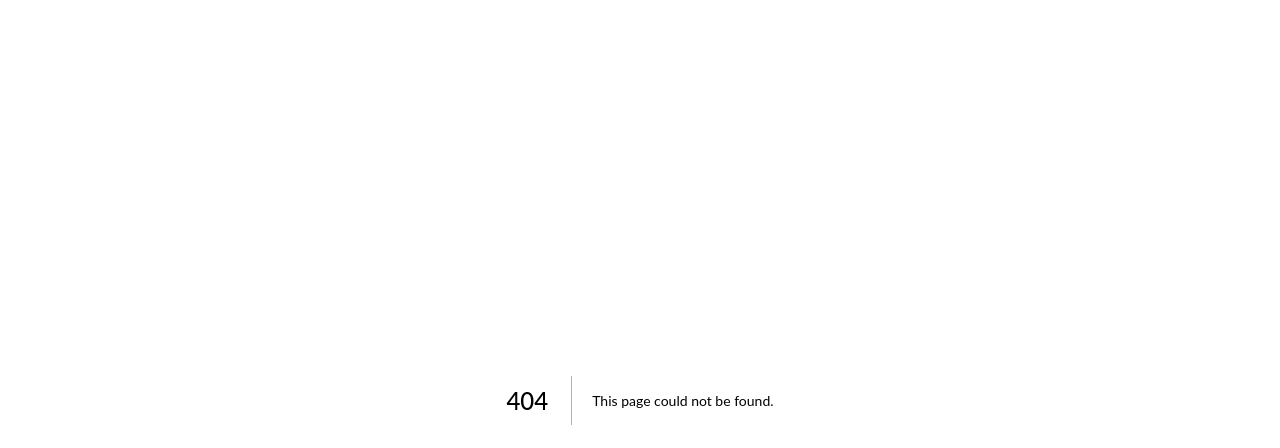
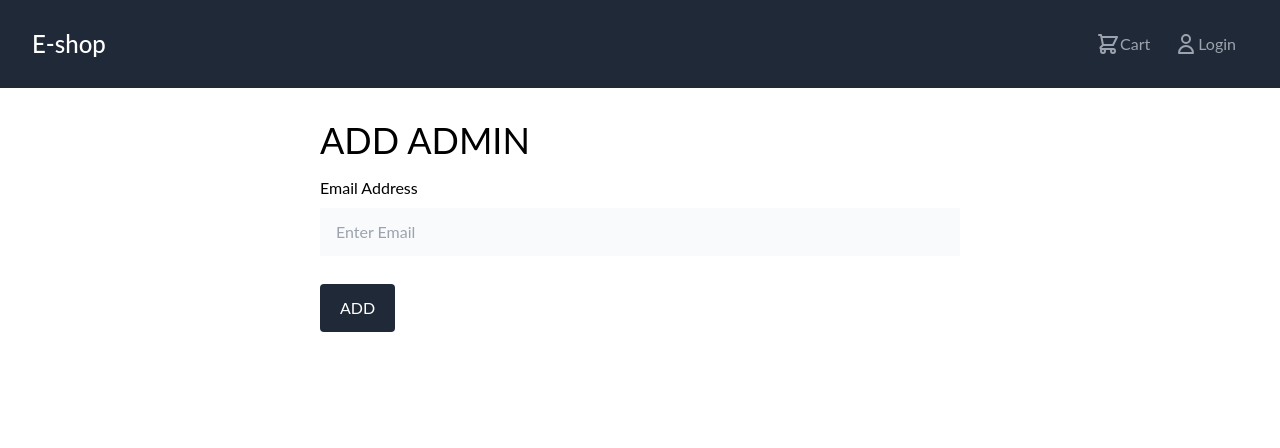
Before and after one commit to Rakib544/e-shop, a Next.js app: page /addAdmin in a window 1280 px wide. Before the commit this address had no page. Shown: the top 448 px of the page. Built offline with nearby package versions, Linux system fonts and the light colour scheme; no server answers.

Commit message:
admin functionlity done

```diff
--- a/components/Navbar/Navbar.tsx
+++ b/components/Navbar/Navbar.tsx
@@ -26,6 +26,7 @@ const NavBar = (): JSX.Element => {
     const router = useRouter();
 
     const userData = useSelector((state: RootStateOrAny) => state.userInfo.userInfo);
+
     return (
         <Disclosure as="nav" className="bg-gray-800 py-3">
             {({ open }) => (
@@ -52,7 +53,7 @@ const NavBar = (): JSX.Element => {
                                                 <span>Login</span>
                                             </button>
                                         )
-                                        : <ProfileDropDown />
+                                        : <ProfileDropDown email={userData.email}/>
                                 }
                             </div>
                         </div>
--- a/components/Navbar/ProfileDropDown.tsx
+++ b/components/Navbar/ProfileDropDown.tsx
@@ -3,16 +3,14 @@ import { Disclosure, Menu, Transition } from '@headlessui/react';
 import { Fragment } from 'react'
 import { handleSignOut } from '../../lib/auth';
 import Link from 'next/link';
+import { useEffect } from 'react';
+import { useState } from 'react';
 
 function classNames(...classes) {
     return classes.filter(Boolean).join(' ')
 }
 
 const adminOption = [
-    {
-        link: '/userOrders',
-        text: 'User Order'
-    },
     {
         link: '/addproduct',
         text: 'Add Product'
@@ -23,7 +21,27 @@ const adminOption = [
     },
 ]
 
-const ProfileDropDown = (): JSX.Element => {
+const userOption = [
+    {
+        link: '/userOrders',
+        text: 'User Order'
+    }
+]
+type Props = {
+    email: string
+}
+
+const ProfileDropDown = ({ email }: Props): JSX.Element => {
+    const [adminList, setAdminList] = useState([]);
+
+    useEffect(() => {
+        fetch('http://localhost:8080/allAdmins')
+            .then(res => res.json())
+            .then(data => setAdminList(data))
+    }, [])
+
+    const isAdmin = adminList.find(admin => admin.data.email === email);
+
     return (
         <Menu as="div" className="ml-3 relative">
             {({ open }) => (
@@ -52,6 +70,9 @@ const ProfileDropDown = (): JSX.Element => {
                             static
                             className="origin-top-right absolute right-0 mt-2 w-48 rounded-md shadow-lg py-1 bg-white ring-1 ring-black ring-opacity-5 focus:outline-none"
                         >
+                            {isAdmin
+                                ? (
+                                    <>
                                         {
                                             adminOption?.map(option => (
                                                 <Menu.Item>
@@ -69,6 +90,31 @@ const ProfileDropDown = (): JSX.Element => {
                                                     )}
                                                 </Menu.Item>
                                             ))
+                                        }
+                                    </>
+                                )
+                                : (
+                                    <>
+                                        {
+                                            userOption?.map(option => (
+                                                <Menu.Item>
+                                                    {({ active }) => (
+                                                        <Link href={option.link}>
+                                                            <a
+                                                                className={classNames(
+                                                                    active ? 'bg-gray-100' : '',
+                                                                    'block w-full text-left px-4 py-2 text-sm text-gray-700 hover:bg-gray-100'
+                                                                )}
+                                                            >
+                                                                {option.text}
+                                                            </a>
+                                                        </Link>
+                                                    )}
+                                                </Menu.Item>
+                                            ))
+                                        }
+                                    </>
+                                )
                             }
                             <Menu.Item>
                                 {({ active }) => (
--- /dev/null
+++ b/pages/addAdmin.tsx
@@ -0,0 +1,46 @@
+import NavBar from "../components/Navbar/Navbar";
+import { useForm } from "react-hook-form";
+
+const addAdmin = () => {
+    const { register, handleSubmit, formState: { errors } } = useForm();
+
+    const onSubmit = data => {
+        fetch('http://localhost:8080/addAdmin', {
+            method: 'POST',
+            headers: { 'content-type': 'application/json' },
+            body: JSON.stringify({ data })
+        })
+    };
+
+    return (
+        <>
+            <NavBar />
+            <div className="w-1/2 mx-auto mt-8">
+                <h1 className="text-4xl">ADD ADMIN</h1>
+                <form
+                    className="mt-4"
+                    onSubmit={handleSubmit(onSubmit)}
+                >
+                    <div className="my-3">
+                        <label htmlFor="email">Email Address</label>
+                        <input
+                            className="block w-full px-4 py-3 border-0 focus:outline-none bg-gray-50 mt-2"
+                            type="text"
+                            placeholder="Enter Email"
+                            name="email"
+                            ref={register({ required: true })}
+                        />
+                    </div>
+                    <button
+                        type="submit"
+                        className="px-5 py-3 bg-gray-800 text-white my-4 rounded"
+                    >
+                        ADD
+                    </button>
+                </form>
+            </div>
+        </>
+    );
+};
+
+export default addAdmin;
--- a/pages/userOrders.tsx
+++ b/pages/userOrders.tsx
@@ -14,7 +14,7 @@ const userOrders = () => {
                 body: JSON.stringify({ email })
             })
                 .then(res => res.json())
-                .then(data => setOrders(data))
+                .then(data => setOrders(data.email))
         }
     }, [email])
 
```
Lines whose indentation alone changed are shown as unchanged.
